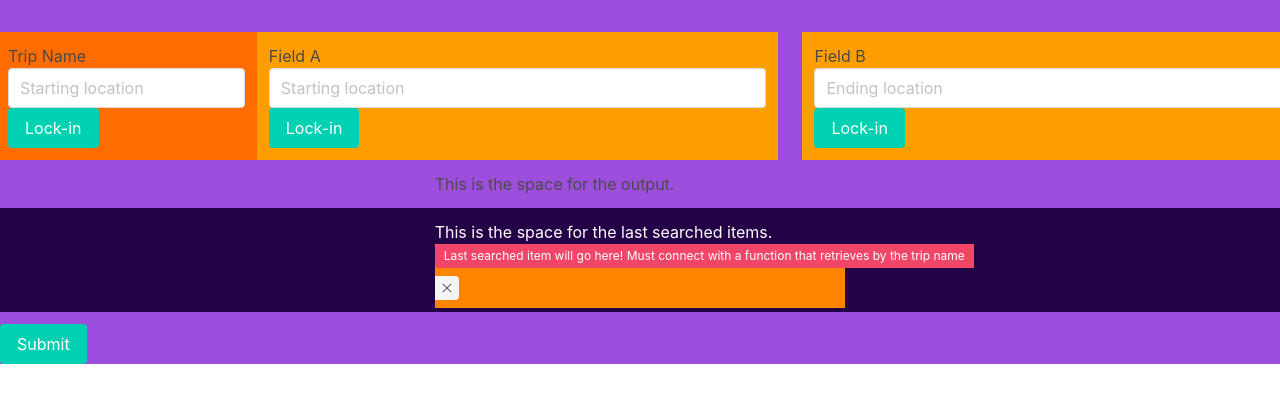
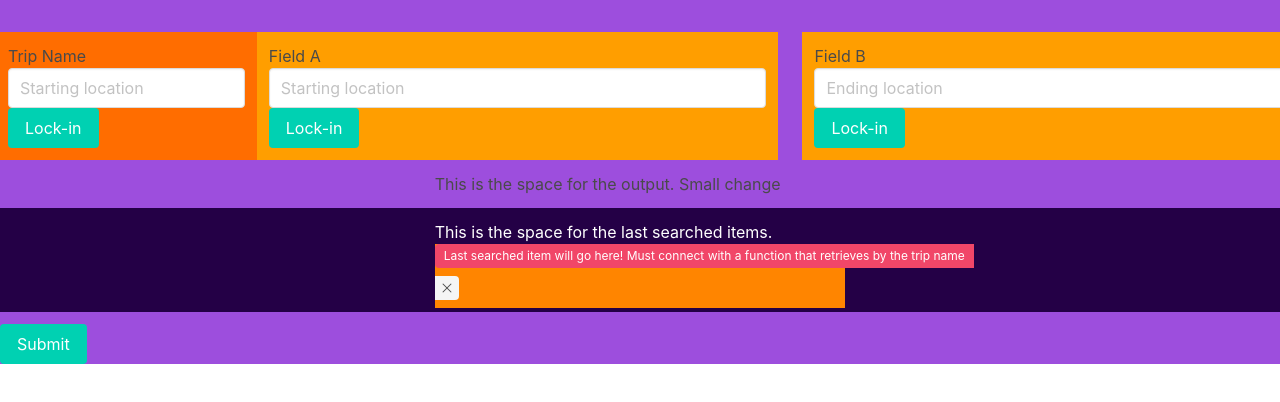
Before and after one commit to Jimbo8702/Project-One, a plain HTML site: page index.html in a window 1280 px wide. Shown: the part 58-460 px from the top of the page. Drawn offline with nearby package versions, Linux system fonts and the light colour scheme.

Commit message:
small change

```diff
--- a/index.html
+++ b/index.html
@@ -78,7 +78,7 @@
           is-one-quarter-fullhd
         "
       >
-        <p>This is the space for the output.</p>
+        <p>This is the space for the output. Small change</p>
       </div>
     </div>
     <!-- This is the bank pulling results from local storage of previous searches -->
```
